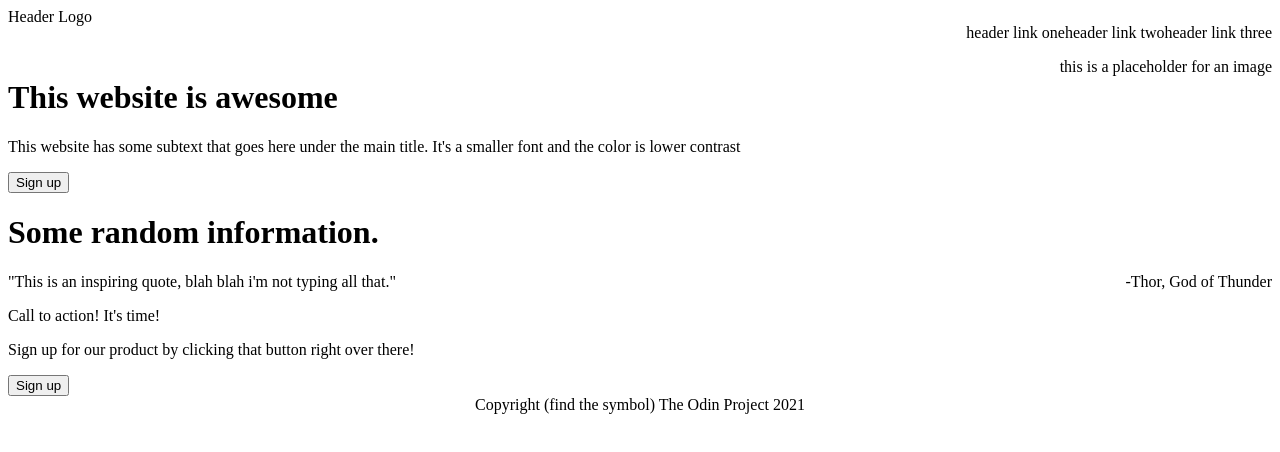
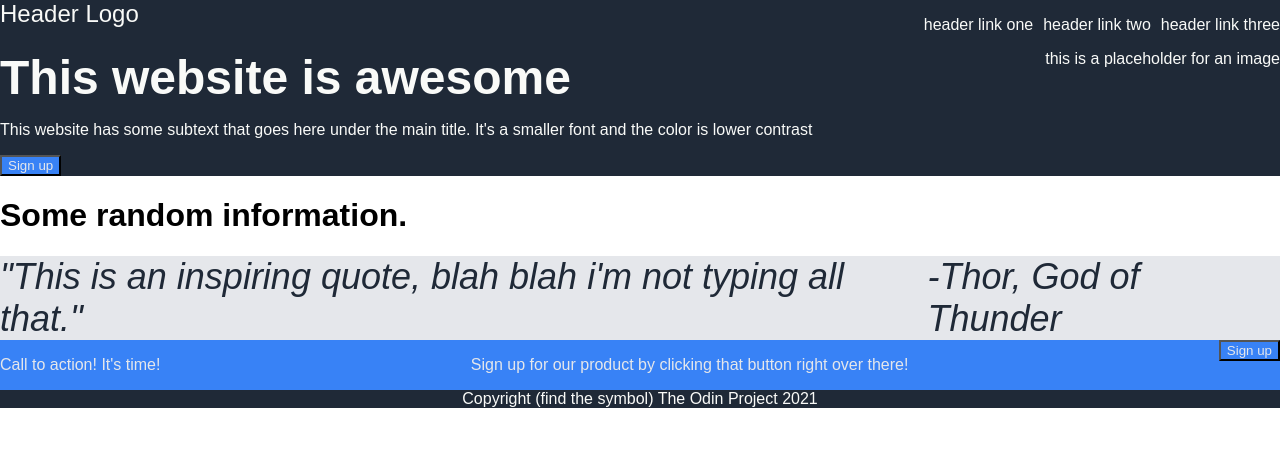
Before and after one commit to themagicianking/landing-page, a plain HTML site: page index.html in a window 1280 px wide. Drawn offline with Linux system fonts and the light colour scheme.

Commit message:
Added initial styling and corrected the lack of gap between links in the unordered list.

```diff
--- a/index.html
+++ b/index.html
@@ -17,7 +17,7 @@
 
         <div class="intro">
             <div class="words">
-                <h1>This website is awesome</h1>
+                <div class="awesome">This website is awesome</div>
                 <p>This website has some subtext that goes here under the main title.
                    It's a smaller font and the color is lower contrast</p>
                 <button>Sign up</button>
--- a/style.css
+++ b/style.css
@@ -3,13 +3,50 @@ body {
     flex-flow: column nowrap;
     justify-content: stretch;
     align-items: stretch;
+    font-family: Arial, Helvetica, sans-serif;
+    margin: 0px;
 }
 
-.header, .intro, .info, .quote {
+.header, .intro, .info, .quote, .signup {
     display: flex;
     flex-direction: row;
     justify-content: space-between;
     align-items: flex-start;
+}
+
+.header, .intro, .footer {
+    background-color: #1F2937;
+    color: #F9FAF8;
+}
+
+.logo {
+    font-size: 24px;
+    color: #F9FAF8;
+}
+
+.awesome {
+    font-size: 48px;
+    font-weight: 800;
+    color: #F9FAF8;
+}
+
+.secondary, a {
+    font-size: 18px;
+    color: #E5E7EB;
+}
+
+.info-header {
+    font-size: 36px;
+    font-weight: 800px;
+    color: #1F2937;
+}
+
+.quote {
+    background-color: #E5E7EB;
+    font-size: 36px;
+    font-weight: 300;
+    font-style: italic;
+    color: #1F2937;
 }
 
 .footer {
@@ -19,16 +56,14 @@ body {
     align-items: center;
 }
 
-/*
-.intro {
-    display: flex;
-    flex-direction: row;
-    justify-content: space-between;
-    align-items: flex-start;
-} */
-
 ul {
     display: flex;
     flex-direction: row;
     list-style-type: none;
+    gap: 10px;
 }
+
+button, .signup {
+    background-color: #3882F6;
+    color:#E5E7EB;
+}
```
